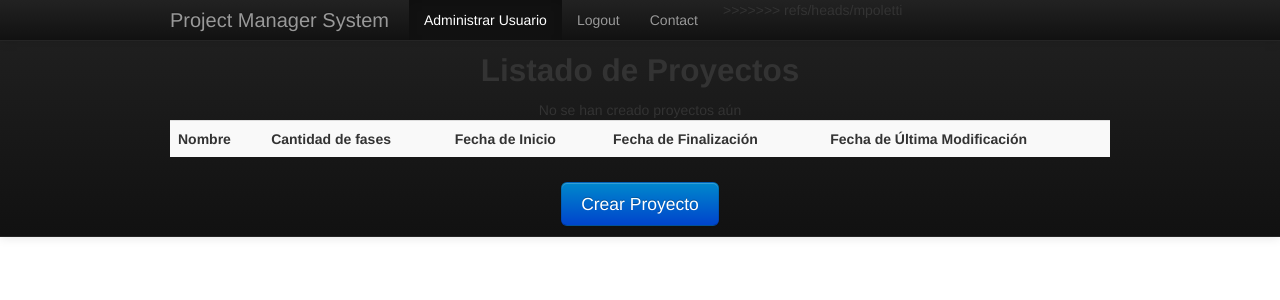
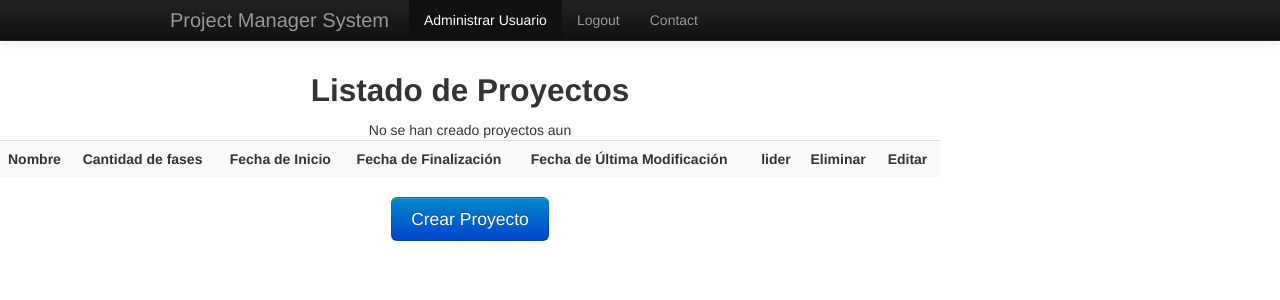
Before and after one commit to diegocrzt/pmspy, a Flask app: page /admproyecto/ in a window 1280 px wide. Shown: the top 300 px of the page. Run offline with Flask 2, Linux system fonts and the light colour scheme; the visitor is signed in with stand-in values (Sample User, id 1); data that the repository does not hold is empty; parts of the project's set-up code (start-up, migrations or seed data) failed here and were passed over; some libraries are stand-ins or nearby versions.

Commit message:
lista de proyectos y creacion de proyectos

```diff
--- a/pms/main.py
+++ b/pms/main.py
@@ -8,6 +8,7 @@ import functools
 from flask import request
 from werkzeug.serving import run_simple
 from pms.modelo.usuarioControlador import validar, getUsuarios, eliminarUsuario, getUsuario, crearUsuario, editarUsuario, comprobarUsuario
+from pms.modelo.proyectoControlador import comprobarProyecto, crearProyecto, getProyectos
 
 app = flask.Flask(__name__)
 # Don't do this!
@@ -68,10 +69,12 @@ class AdmProyecto(flask.views.MethodView):
     """
     @login_required
     def get(self):
-        return flask.render_template('admProyecto.html')
+        p=getProyectos()
+        return flask.render_template('admProyecto.html',proyectos=p)
     @login_required
     def post(self):
-        return flask.render_template('admProyecto.html')
+        p=getProyectos()
+        return flask.render_template('admProyecto.html',proyectos=p)
 
 class Crearusuario(flask.views.MethodView):
     @login_required
@@ -149,6 +152,26 @@ class Editarusuario(flask.views.MethodView):
         editarUsuario(flask.request.form['id'], flask.request.form['nombre'], flask.request.form['usuario'],flask.request.form['clave'],a)
         return flask.redirect(flask.url_for('admusuario'))
 
+class Crearproyecto(flask.views.MethodView):
+    @login_required
+    def get(self):
+        return flask.render_template('crearProyecto.html')
+    @login_required
+    def post(self):
+
+        if(flask.request.form['nombre']==""):
+            flask.flash("El campo nombre no puede estar vacio")
+            return flask.redirect(flask.url_for('crearproyecto'))
+        if(flask.request.form['lider']==""):
+            flask.flash("El campo lider no puede estar vacio")
+            return flask.redirect(flask.url_for('crearproyecto'))
+
+        if comprobarProyecto(flask.request.form['nombre']):
+            flask.flash("El proyecto ya existe")
+            return flask.redirect(flask.url_for('crearproyecto'))
+        crearProyecto(flask.request.form['nombre'],0, flask.request.form['fechainicio'],flask.request.form['fechafin'], None, flask.request.form['lider'])
+        return flask.redirect(flask.url_for('admproyecto'))
+
 
 app.add_url_rule('/',
                  view_func=Main.as_view('index'),
@@ -169,6 +192,10 @@ app.add_url_rule('/admusuario/',
 
 app.add_url_rule('/admusuario/editarusuario/',
                  view_func=Editarusuario.as_view('editusuario'),
+                 methods=["GET", "POST"])
+
+app.add_url_rule('/admproyecto/crearproyecto/',
+                 view_func=Crearproyecto.as_view('crearproyecto'),
                  methods=["GET", "POST"])
 
 
--- a/pms/modelo/proyectoControlador.py
+++ b/pms/modelo/proyectoControlador.py
@@ -14,3 +14,31 @@ def getProyectos():
     init_db()
     proyectos = session.query(Proyecto).all()
     return proyectos
+
+def crearProyecto(nom=None, cant=None, fechainicio=None, fechafin=None, fechamod=None, lider=None):
+    """Crea un proyecto
+
+    """
+    init_db()
+    session = db_session()
+    pro = Proyecto(nombre=nom,cantFase=cant, fechaInicio=fechainicio, fechaFin=fechafin,fechaUltMod=fechamod, lider=lider)
+    session.add(pro)
+    session.commit()
+
+def getProyecto(nombre=None):
+    """
+    recupera un proyecto por su nombre de usuario
+    """
+    if(nombre):
+            res=session.query(Proyecto).filter(Proyecto.nombre==nombre).first()
+            return res
+
+def comprobarProyecto(nombre=None):
+    """
+    comprueba si un proyecto ya existe
+    """
+    a=getProyecto(nombre)
+    if a == None:
+        return False
+    else:
+        return True
--- a/pms/templates/admProyecto.html
+++ b/pms/templates/admProyecto.html
@@ -1,6 +1,5 @@
 {% extends "base.html" %}
 {% block menu %}
-<<<<<<< HEAD
 
  <div class="navbar navbar-inverse navbar-fixed-top">
       <div class="navbar-inner">
@@ -18,27 +17,8 @@
               <li><a href="#contact">Contact</a></li>
               </ul>
           </div>
-
-=======
- <div class="navbar navbar-inverse navbar-fixed-top">
-      <div class="navbar-inner">
-        <div class="container">
-          <button type="button" class="btn btn-navbar" data-toggle="collapse" data-target=".nav-collapse">
-            <span class="icon-bar"></span>
-            <span class="icon-bar"></span>
-            <span class="icon-bar"></span>
-          </button>
-          <a class="brand" href="#">Project Manager System</a>
-          <div class="nav-collapse collapse">
-            <ul class="nav">
-              <li class="active"><a href="/admusuario/">Administrar Usuario</a></li>
-              <li><a href="/">Logout</a></li>
-              <li><a href="#contact">Contact</a></li>
-              </ul>
-          </div>
->>>>>>> refs/heads/mpoletti
-       </div>
-     </div>
+         </div>
+        </div>
 </div>
 
 
@@ -58,11 +38,14 @@
 			<div/>
 			<table class="table table-striped">
 				<tr>
-					<th>Nombre</th>
+					<th>Nombre    </th>
 					<th>Cantidad de fases </th>
 					<th>Fecha de Inicio</th>
 					<th>Fecha de Finalización</th>
 					<th>Fecha de Última Modificación</th>
+					<th>lider</th>
+					<th>Eliminar</th>
+            		<th>Editar</th>
 				</tr>
          			{% for p in proyectos %}
 				<tr>
@@ -71,6 +54,8 @@
 					<td>{{p.fechaInicio}}</td>
 					<td>{{p.fechaFin}}</td>
 					<td>{{p.fechaUltMod}}</td>
+					<td>{{p.lider}}</td>
+
 					<td>
 						<a class="btn btn-danger"
 							href="/admProyecto/eliminarProyecto/{{p.id}}">
@@ -86,12 +71,12 @@
          			</tr>
          			{% else %}
          			<tr>
-         				No se han creado proyectos aún
+         				No se han creado proyectos aun
          			</tr>
          			{% endfor %}
        		</table>
 		</div>
-		<p><a href="#" class="btn btn-primary btn-large">Crear Proyecto</a>
+		<p><a href="/admproyecto/crearproyecto/" class="btn btn-primary btn-large">Crear Proyecto</a>
 		</p>
 
 	</div>
--- a/pms/templates/base.html
+++ b/pms/templates/base.html
@@ -10,26 +10,11 @@
 			text-align : right;
 		}
 	</style>
-<<<<<<< HEAD
 	<link href="{{ url_for('static', filename = 'bootstrap/css/bootstrap-responsive.css') }}" rel="stylesheet">
 	<script src="{{ url_for('static', filename = 'jquery-1.9.1.min.js') }}"></script>
 	<script src="{{ url_for('static', filename = 'bootstrap/js/bootstrap.min.js') }}"></script>
         <link rel="stylesheet" type="text/css" href="/static/bootstrap/css/bootstrap.css" />
         <script src="/static/jquery-1.9.1.min.js"></script>
-=======
-
-<link href="{{ url_for('static', filename = 'bootstrap/css/bootstrap-responsive.css') }}" rel="stylesheet">
-
-<script src="{{ url_for('static', filename = 'jquery-1.9.1.min.js') }}"></script>
-<script src="{{ url_for('static', filename = 'bootstrap/js/bootstrap.min.js') }}"></script>
->>>>>>> refs/heads/mpoletti
-
-<<<<<<< HEAD
-=======
-        <link rel="stylesheet" type="text/css" href="/static/bootstrap/css/bootstrap.css" />
-        <script src="/static/jquery-1.9.1.min.js"></script>
-
->>>>>>> refs/heads/mpoletti
     </head>
         <body>
 
--- a/pms/templates/index.html
+++ b/pms/templates/index.html
@@ -11,11 +11,7 @@
     {% else %}
         <p>El logueo es necesario:</p>
         <form action="{{url_for('index')}}" method="post">
-<<<<<<< HEAD
             <p>Nombre de usuario:<br />
-=======
-            <p>Nombre de usario:<br />
->>>>>>> refs/heads/mpoletti
             <input type="text" name="username" /></p>
             <p>Clave:<br />
             <input type="password" name="passwd" /></p>
```
Also changed, not shown: pms/modelo/entidad.py (+12 -2 lines), pms/modelo/population.py (+7 -3 lines), pms/templates/crearProyecto.html (renamed from pms/templates/creaProyecto.html, +5 -3 lines).
